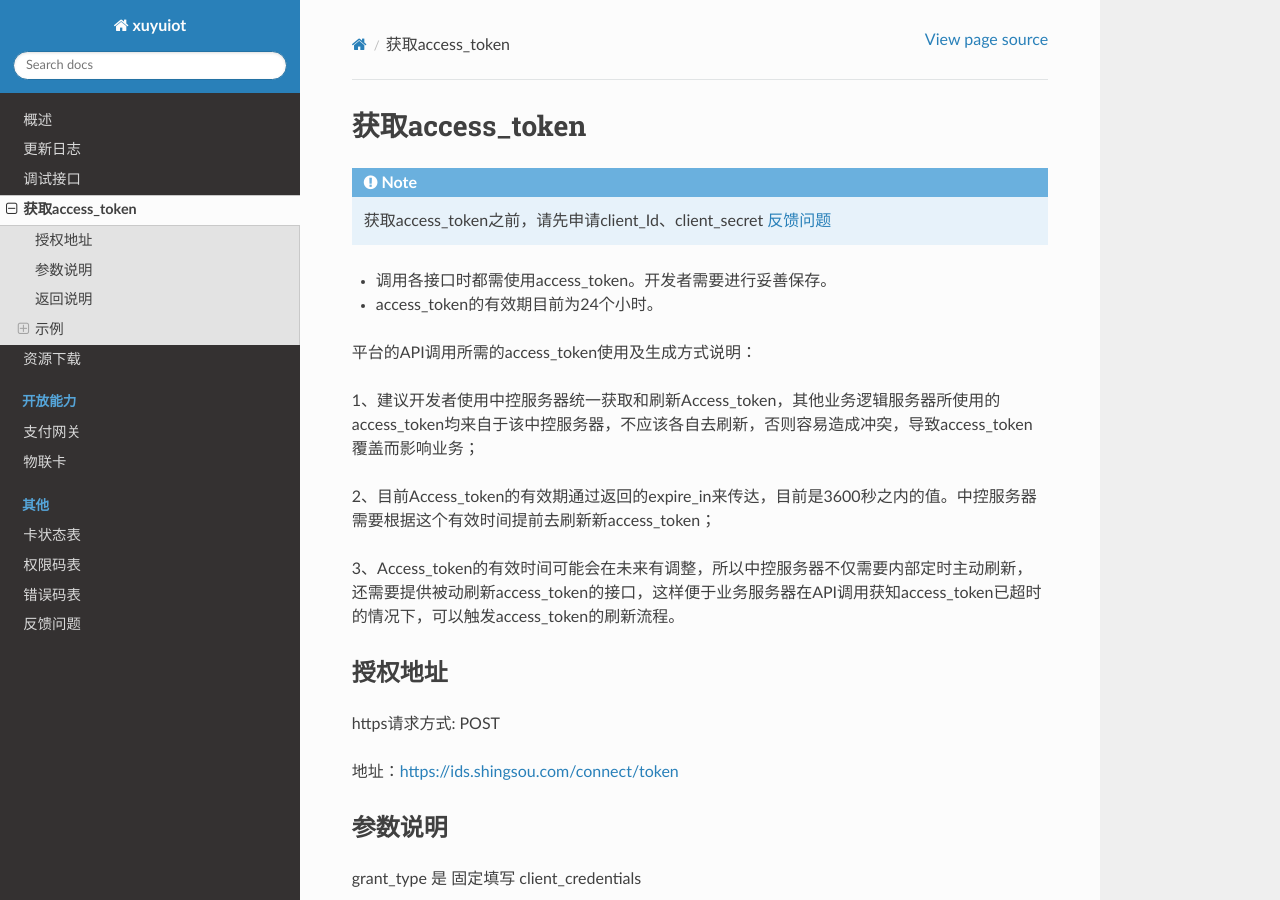
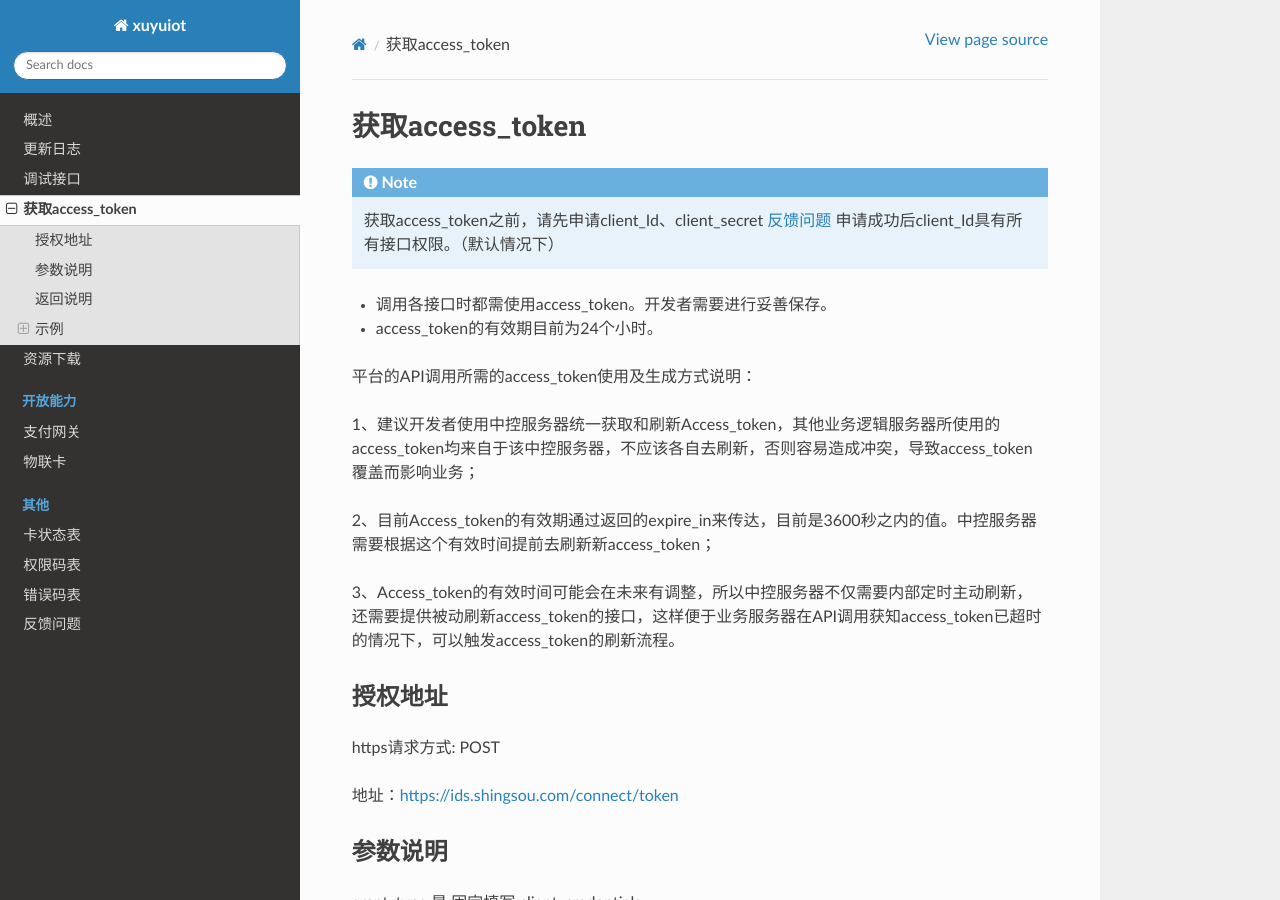
Before and after one commit to shingsou/xuyuiot, a Sphinx documentation site: the page built from docs/access_token.rst, in a window 1280 px wide and 900 px high. Built offline with Sphinx 7.4.7 and the Read the Docs theme 2.0.0, drawn with Linux system fonts in a browser that asks for light colours.

Commit message:
Update access_token.rst

```diff
--- a/docs/access_token.rst
+++ b/docs/access_token.rst
@@ -4,7 +4,7 @@
 .. Note::
 
     获取access_token之前，请先申请client_Id、client_secret    :doc:`issues`
-
+    申请成功后client_Id具有所有接口权限。（默认情况下）
 
 - 调用各接口时都需使用access_token。开发者需要进行妥善保存。
 - access_token的有效期目前为24个小时。
```
